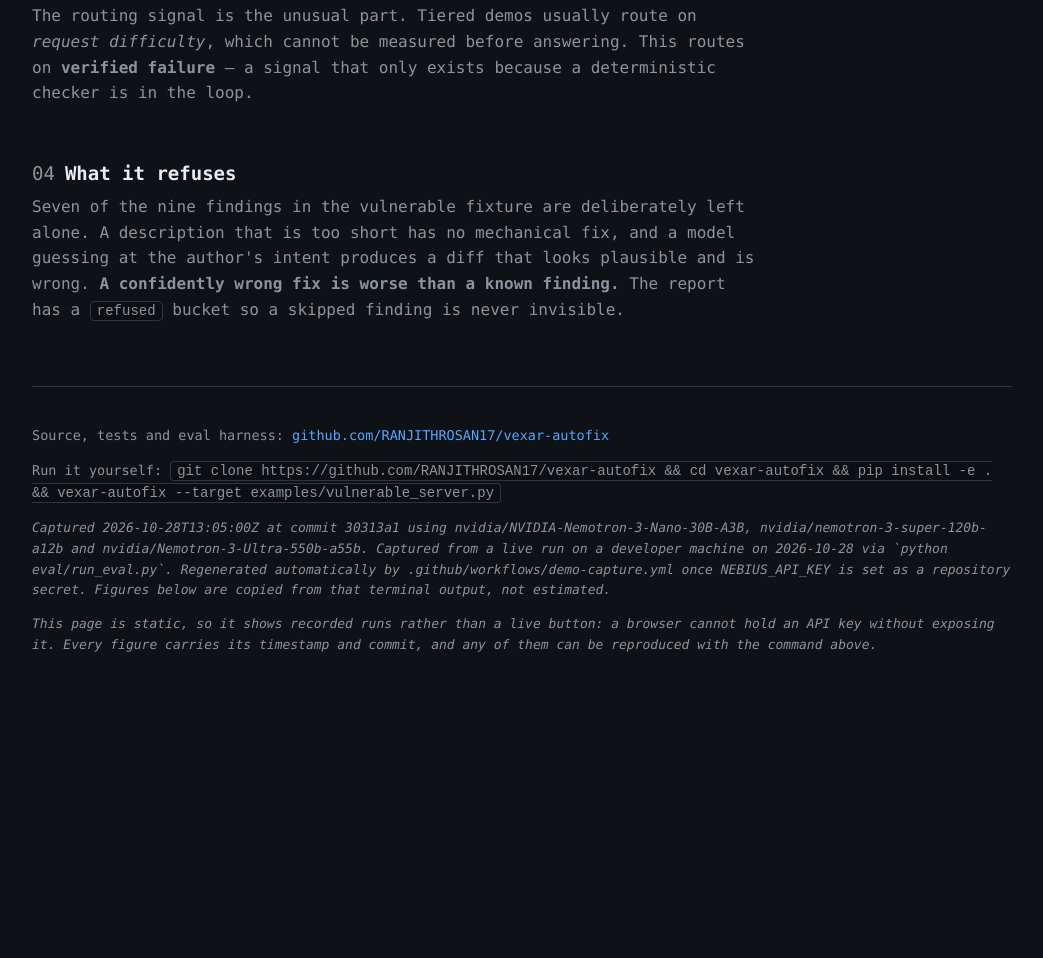
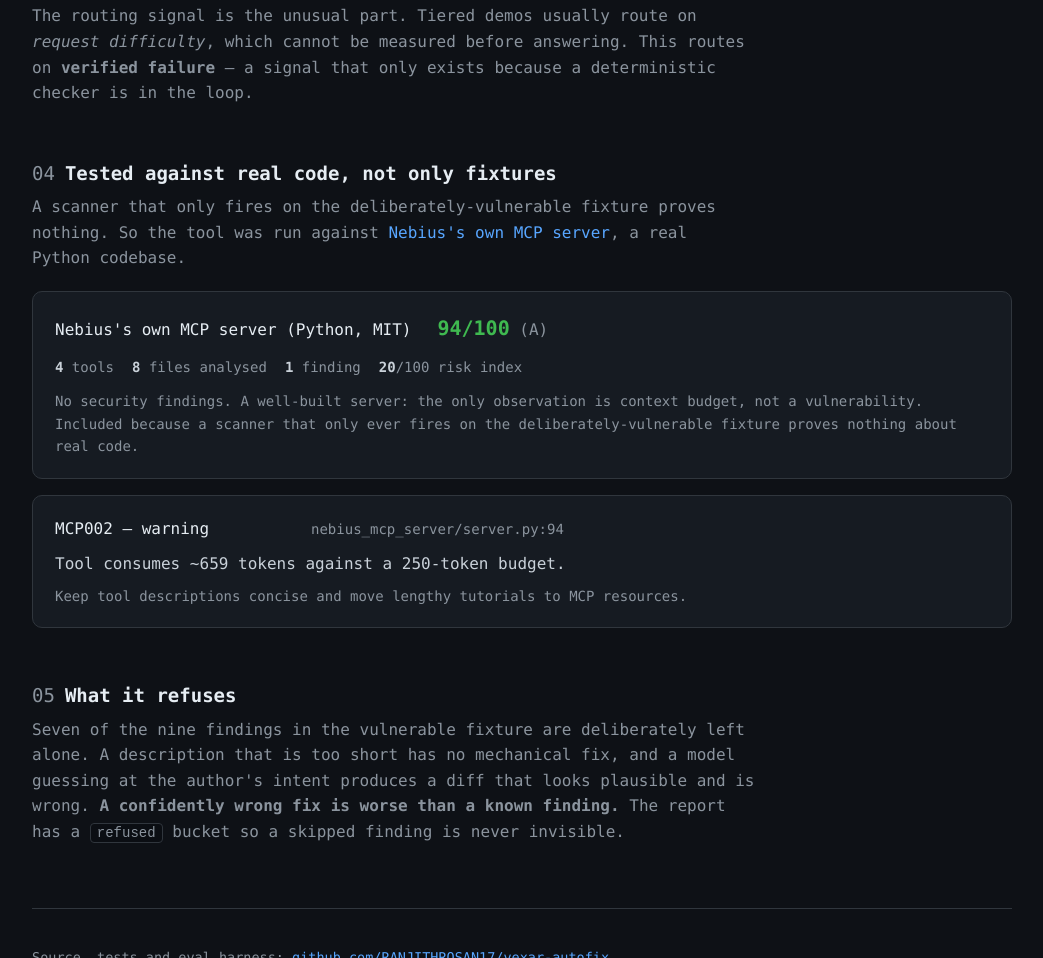
Before and after one commit to RANJITHROSAN17/vexar-autofix, a plain HTML site: page docs/index.html in a window 1280 px wide. Shown: the part 2073-3031 px from the top of the page, without its empty margins (118-1161 px from the left). Before the commit the page ends 2822 px from the top, so only its background shows below. Drawn offline with Linux system fonts and the light colour scheme.

Commit message:
docs(demo): add a real-world case study — Nebius's own MCP server
A scanner that only fires on the deliberately-vulnerable fixture proves nothing about real
code. Ran the scanner against github.com/nebius/mcp-server (Python, MIT): 94/100 (A), 4 tools
across 8 files, zero security findings, one context-budget observation (MCP002, ~659 tokens
against a 250-token budget on nebius_cli_execute).

Included on the demo page because the honest result here is mostly a clean bill of health,
and a tool that can say 'this is fine' is more credible than one that always finds something.

```diff
--- a/docs/data/runs.json
+++ b/docs/data/runs.json
@@ -18,8 +18,15 @@
     {
       "fixture": "vulnerable_server.py",
       "clean": false,
-      "before": { "score": 4, "grade": "F", "findings": 9 },
-      "after": { "score": 46, "grade": "F" },
+      "before": {
+        "score": 4,
+        "grade": "F",
+        "findings": 9
+      },
+      "after": {
+        "score": 46,
+        "grade": "F"
+      },
       "queued": 4,
       "fixed_count": 4,
       "refused_count": 7,
@@ -30,8 +37,15 @@
     {
       "fixture": "helper_delegation_server.py",
       "clean": false,
-      "before": { "score": 73, "grade": "C", "findings": 3 },
-      "after": { "score": 100, "grade": "A+" },
+      "before": {
+        "score": 73,
+        "grade": "C",
+        "findings": 3
+      },
+      "after": {
+        "score": 100,
+        "grade": "A+"
+      },
       "queued": 3,
       "fixed_count": 3,
       "refused_count": 0,
@@ -42,7 +56,11 @@
     {
       "fixture": "clean_server.py",
       "clean": true,
-      "before": { "score": 100, "grade": "A+", "findings": 0 },
+      "before": {
+        "score": 100,
+        "grade": "A+",
+        "findings": 0
+      },
       "note": "Control case. The agent declines to touch a file with nothing wrong with it."
     }
   ],
@@ -65,5 +83,26 @@
       "why": "String prefix confinement. '/app-evil/secret' starts with '/app', so the boundary can be walked through.",
       "proof": "'/app-evil/secret'.startswith('/app') -> True"
     }
-  ]
+  ],
+  "real_world": {
+    "repo": "https://github.com/nebius/mcp-server",
+    "what": "Nebius's own MCP server (Python, MIT)",
+    "score": 94,
+    "grade": "A",
+    "tools": 4,
+    "files": 8,
+    "risk_index": 20,
+    "findings": 1,
+    "detail": [
+      {
+        "rule_id": "MCP002",
+        "severity": "warning",
+        "where": "nebius_mcp_server/server.py:94",
+        "tool": "nebius_cli_execute",
+        "message": "Tool consumes ~659 tokens against a 250-token budget.",
+        "fix": "Keep tool descriptions concise and move lengthy tutorials to MCP resources."
+      }
+    ],
+    "note": "No security findings. A well-built server: the only observation is context budget, not a vulnerability. Included because a scanner that only ever fires on the deliberately-vulnerable fixture proves nothing about real code."
+  }
 }
--- a/docs/index.html
+++ b/docs/index.html
@@ -106,7 +106,15 @@
   is in the loop.
 </p>
 
-<h2><span class="n">04</span>What it refuses</h2>
+<h2><span class="n">04</span>Tested against real code, not only fixtures</h2>
+<p class="lede">
+  A scanner that only fires on the deliberately-vulnerable fixture proves nothing. So the
+  tool was run against <a href="https://github.com/nebius/mcp-server">Nebius's own MCP
+  server</a>, a real Python codebase.
+</p>
+<div id="realworld"></div>
+
+<h2><span class="n">05</span>What it refuses</h2>
 <p class="lede">
   Seven of the nine findings in the vulnerable fixture are deliberately left alone. A
   description that is too short has no mechanical fix, and a model guessing at the author's
@@ -185,6 +193,32 @@
   }
 }
 
+function renderRealWorld(data) {
+  const host = document.getElementById("realworld");
+  const rw = data.real_world;
+  if (!host || !rw) return;
+  const findings = (rw.detail || []).map(function (f) {
+    return '<div class="card" style="margin-top:14px">' +
+      '<div class="row"><div class="fixture">' + esc(f.rule_id) + " &mdash; " + esc(f.severity) + "</div>" +
+      '<div class="meta">' + esc(f.where) + "</div></div>" +
+      '<div style="margin-top:10px">' + esc(f.message) + "</div>" +
+      '<div class="meta" style="margin-top:8px">' + esc(f.fix) + "</div></div>";
+  }).join("");
+  host.innerHTML =
+    '<div class="card"><div class="row">' +
+      '<div class="fixture">' + esc(rw.what) + "</div>" +
+      '<div class="score"><b>' + rw.score + "/100</b> (" + esc(rw.grade) + ")</div>" +
+    "</div>" +
+    '<div class="pick">' +
+      "<span><b>" + rw.tools + "</b> tools</span>" +
+      "<span><b>" + rw.files + "</b> files analysed</span>" +
+      "<span><b>" + rw.findings + "</b> finding</span>" +
+      "<span><b>" + rw.risk_index + "</b>/100 risk index</span>" +
+    "</div>" +
+    '<div class="meta" style="margin-top:12px">' + esc(rw.note) + "</div>" +
+    "</div>" + findings;
+}
+
 function renderBroken(data) {
   const host = document.getElementById("broken");
   host.innerHTML = (data.broken_patches || []).map(function (item) {
@@ -201,6 +235,7 @@
   .then(function (data) {
     renderRuns(data);
     renderBroken(data);
+    renderRealWorld(data);
     document.getElementById("provenance").textContent =
       "Captured " + data.generated_at + " at commit " + data.commit +
       " using " + data.models.triage + ", " + data.models.patch + " and " + data.models.escalate + ". " +
```
